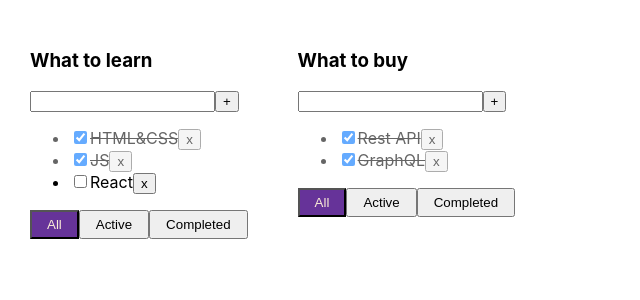
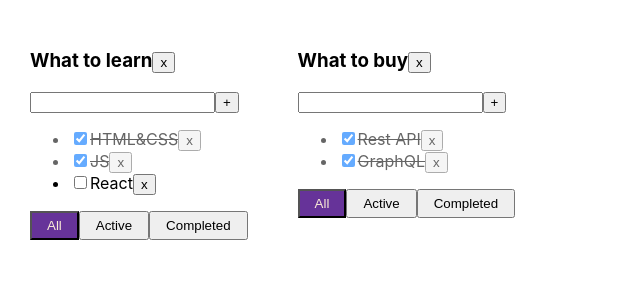
Before and after one commit to Alonasa/Trello, a React (Create React App) app: page / in a window 1280 px wide. Shown: the top 300 px of the page, without its empty margins (0-640 px from the left). Built offline with nearby package versions, Linux system fonts and the light colour scheme.

Commit message:
fix indents and make todolist deleting

```diff
--- a/src/App.tsx
+++ b/src/App.tsx
@@ -2,7 +2,6 @@ import React, {useState} from 'react';
 import './App.css';
 import {
   TasksStatusType,
-  TaskType,
   Todolist,
   TodolistStateType
 } from './components/Todolist';
@@ -38,7 +37,7 @@ function App() {
   })
 
   const removeTask = (id: string, todolistId: string) => {
-	setTasks({...tasks, [todolistId]: tasks[todolistId].filter(t => t.id != id)})
+	setTasks({...tasks, [todolistId]: tasks[todolistId].filter(t => t.id !== id)})
   }
 
   const tasksFiltrator = (status: TasksStatusType, todolistId: string) => {
@@ -61,6 +60,11 @@ function App() {
 	  task.isDone = !isDone
 	}
 	setTasks({...tasks})
+  }
+
+  const removeTodolist = (id: string) => {
+	setTodolists(todolists.filter(t => t.id !== id))
+	delete tasks[id]
   }
 
   return (
@@ -86,6 +90,7 @@ function App() {
 			addTask={addNewTask}
 			changeTaskStatus={changeTaskStatus}
 			filter={todolist.filter}
+			removeTodolist={removeTodolist}
 		  />
 		})
 
--- a/src/components/Todolist.tsx
+++ b/src/components/Todolist.tsx
@@ -9,6 +9,7 @@ type TodolistType = {
   addTask: (value: string, todolistId: string) => void
   changeTaskStatus: (id: string, isDone: boolean, todolistId: string) => void
   filter: TasksStatusType
+  removeTodolist: (id: string) => void
 }
 
 export type TaskType = {
@@ -56,9 +57,15 @@ export const Todolist = (props: TodolistType) => {
 	return props.filter === filter ? 'active-filter' : 'filter'
   }
 
+  const removeTodolist = (id: string) => {
+	props.removeTodolist(id)
+  }
+
   return (
 	<div>
-	  <h3>{props.title}</h3>
+	  <h3>{props.title}
+		<button onClick={() => removeTodolist(props.id)}>x</button>
+	  </h3>
 	  <div>
 		<input value={title}
 			   onChange={getFieldValue}
@@ -79,7 +86,7 @@ export const Todolist = (props: TodolistType) => {
 			}
 			return (
 			  <li key={task.id} className={task.isDone ? 'is-done' : ''}><input type="checkbox" checked={task.isDone}
-									   onClick={onClickHandler}/>
+									   onChange={onClickHandler}/>
 				<span>{task.title}</span>
 				<button onClick={taskRemover}>x</button>
 			  </li>)
```
